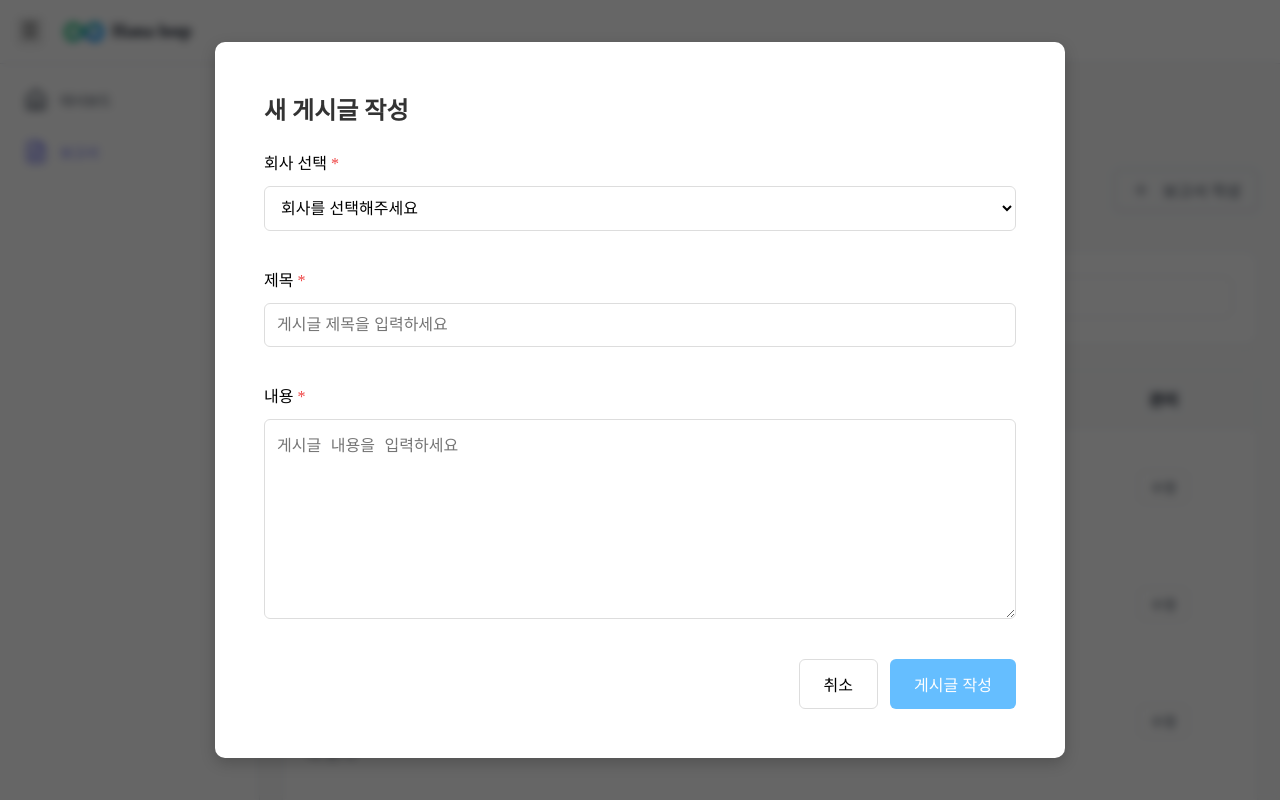
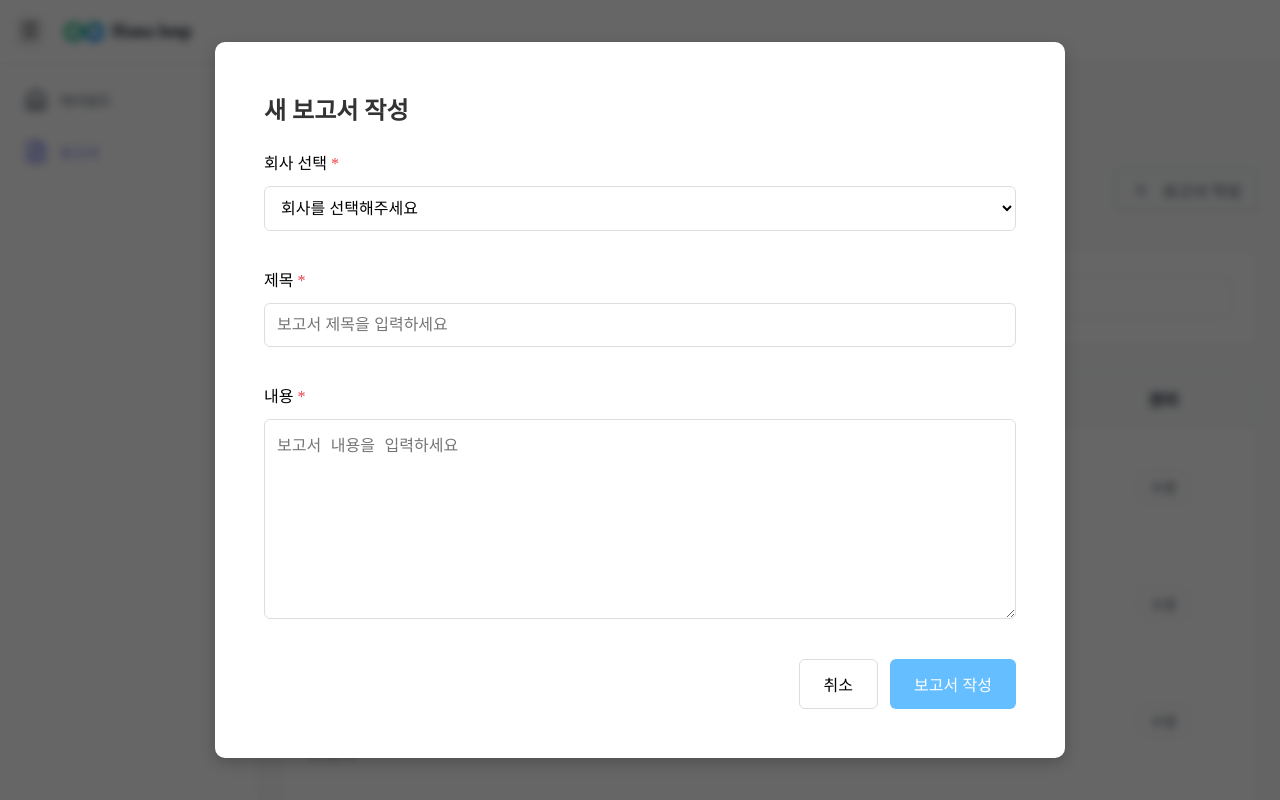
Before and after one commit to CH4MD0M/hana-loop-dashboard, a Next.js app: page /reports in a window 1280 px wide. Both pictures are taken after a click on the button "보고서 작성". Shown: the top 800 px of the page. Built offline with nearby package versions, Linux system fonts and the light colour scheme.

Commit message:
feat: toast 메시지 구현

```diff
--- a/src/app/(dashboard)/reports/_components/report-modal.tsx
+++ b/src/app/(dashboard)/reports/_components/report-modal.tsx
@@ -3,6 +3,7 @@
 import { useCallback, useEffect } from 'react';
 import { useForm, FormProvider } from 'react-hook-form';
 import { zodResolver } from '@hookform/resolvers/zod';
+import { toast } from 'react-toastify';
 
 import { ModalId } from '@/types/Modal';
 import { Report } from '@/types/Report';
@@ -72,7 +73,7 @@ const ReportModal = ({
       openModal(
         'confirm-modal',
         <ConfirmModal
-          title="작성 중인 게시글이 있습니다"
+          title="작성 중인 보고서가 있습니다"
           content="작성 중인 내용이 저장되지 않습니다. 정말 나가시겠습니까?"
           closeBtnText="계속 작성"
           confirmBtnText="나가기"
@@ -89,7 +90,7 @@ const ReportModal = ({
     }
   }, [isDirty, openModal, closeModal, modalName]);
 
-  // 게시글 저장
+  // 보고서 저장
   const onSubmit = useCallback(
     async (formData: ReportFormData) => {
       try {
@@ -103,9 +104,12 @@ const ReportModal = ({
         if (mode === 'create' && onReportCreated) onReportCreated(savedReport);
         else if (mode === 'edit' && onReportUpdated) onReportUpdated(savedReport);
 
+        toast.success(`보고서가 ${mode === 'create' ? '저장' : '수정'}되었습니다.`);
         closeModal(modalName);
       } catch (error) {
-        alert(`게시글 ${mode === 'create' ? '저장' : '수정'}에 실패했습니다. 다시 시도해주세요.`);
+        toast.warning(
+          `보고서 ${mode === 'create' ? '저장' : '수정'}에 실패했습니다. 다시 시도해주세요.`
+        );
       }
     },
     [mode, report, modalName, onReportCreated, onReportUpdated, closeModal]
@@ -122,7 +126,7 @@ const ReportModal = ({
               if (e.key === 'Enter') e.preventDefault();
             }}
           >
-            <h2 className={styles.title}>새 게시글 작성</h2>
+            <h2 className={styles.title}>새 보고서 작성</h2>
 
             <div className={styles.fieldsContainer}>
               {/* 회사 선택 */}
@@ -157,7 +161,7 @@ const ReportModal = ({
                     <input
                       {...field}
                       type="text"
-                      placeholder="게시글 제목을 입력하세요"
+                      placeholder="보고서 제목을 입력하세요"
                       className={`${styles.baseInput} ${fieldState.error ? styles.inputError : ''}`}
                     />
                   )}
@@ -172,7 +176,7 @@ const ReportModal = ({
                   renderInput={(field, fieldState) => (
                     <textarea
                       {...field}
-                      placeholder="게시글 내용을 입력하세요"
+                      placeholder="보고서 내용을 입력하세요"
                       className={`${styles.baseInput} ${styles.textarea} ${
                         fieldState.error ? styles.inputError : ''
                       }`}
@@ -195,7 +199,7 @@ const ReportModal = ({
                 type="submit"
                 className={`${styles.buttonBase} ${styles.submitButton}`}
               >
-                {mode === 'create' ? '게시글 작성' : '게시글 수정'}
+                {mode === 'create' ? '보고서 작성' : '보고서 수정'}
               </button>
             </div>
           </form>
--- a/src/app/(dashboard)/reports/page.tsx
+++ b/src/app/(dashboard)/reports/page.tsx
@@ -1,6 +1,8 @@
 'use client';
 
 import { useEffect, useState } from 'react';
+import { toast } from 'react-toastify';
+
 import { Report } from '@/types/Report';
 import { fetchReports } from '@/lib/api';
 
@@ -31,7 +33,7 @@ export default function ReportsPage() {
         const fetchedReports = await fetchReports();
         setReports(fetchedReports);
       } catch (error) {
-        console.error('게시글 로딩 실패:', error);
+        toast.warning('보고서 목록을 불러오던 중 오류가 발생했습니다.');
       } finally {
         setIsLoading(false);
       }
--- a/src/app/globals.css
+++ b/src/app/globals.css
@@ -32,3 +32,13 @@ button {
   outline: none;
   border: none;
 }
+
+.Toastify__toast {
+  font-size: 16px;
+  padding: 20px !important;
+}
+
+.Toastify__toast-body {
+  font-size: 16px;
+  padding: 12px;
+}
--- a/src/app/layout.tsx
+++ b/src/app/layout.tsx
@@ -1,6 +1,8 @@
 import type { Metadata } from 'next';
 
 import './globals.css';
+
+import ToastProvider from '@/components/toast-provider';
 import { ModalRenderer } from '@/components/modal/modal-renderer';
 
 export const metadata: Metadata = {
@@ -16,7 +18,7 @@ export default function RootLayout({
   return (
     <html lang="ko">
       <body>
-        {children}
+        <ToastProvider>{children}</ToastProvider>
         <ModalRenderer />
       </body>
     </html>
--- /dev/null
+++ b/src/components/toast-provider.tsx
@@ -0,0 +1,26 @@
+'use client';
+
+import { Slide, ToastContainer } from 'react-toastify';
+import 'react-toastify/dist/ReactToastify.css';
+
+interface ToastProviderProps {
+  children: React.ReactNode;
+}
+
+export default function ToastProvider({ children }: ToastProviderProps) {
+  return (
+    <>
+      {children}
+      <ToastContainer
+        position="top-right"
+        autoClose={3000}
+        hideProgressBar={true}
+        newestOnTop={true}
+        closeOnClick
+        pauseOnHover
+        theme="colored"
+        transition={Slide}
+      />
+    </>
+  );
+}
```
